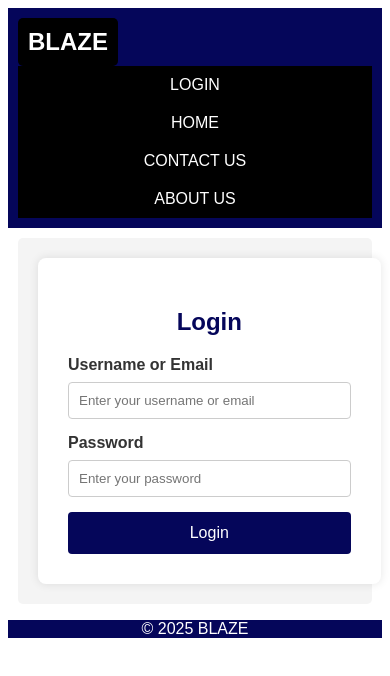
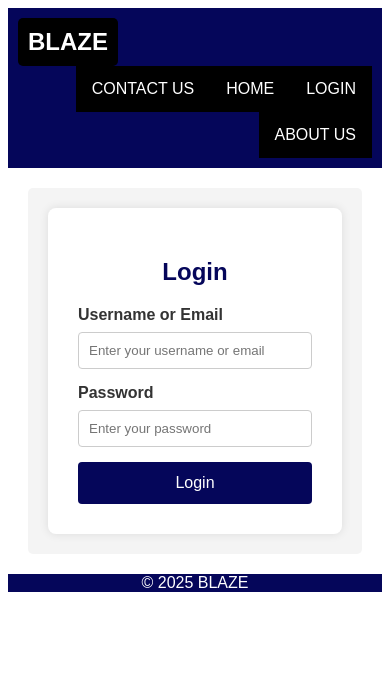
Before and after one commit to Sourav11117/chatbot, a plain HTML site: page login.html in a window 390 px wide. Drawn offline with Linux system fonts and the light colour scheme.

Commit message:
Update style.css

```diff
--- a/style.css
+++ b/style.css
@@ -107,21 +107,7 @@ background-color: #000000; /* Logo background color */
     cursor: pointer;
 }
 /* Responsive styles */
-@media (max-width: 600px) {
-    .navbar li {
-        float: none; /* Stack items vertically on small screens */
-        text-align: center; /* Center text for small screens */
-    }
-    .navbar li a {
-        padding: 10px; /* Adjust padding for smaller screens */
-    }
-    .content, .footer {
-        margin: 10px; /* Reduce margin for smaller screens */
-    }
-    .login-form {
-        width: 90%; /* Make login form responsive */
-    }
-}
+@media (max-width: 600px)
 
 .login-form button:hover {
     background-color: #2db2ff;
```
